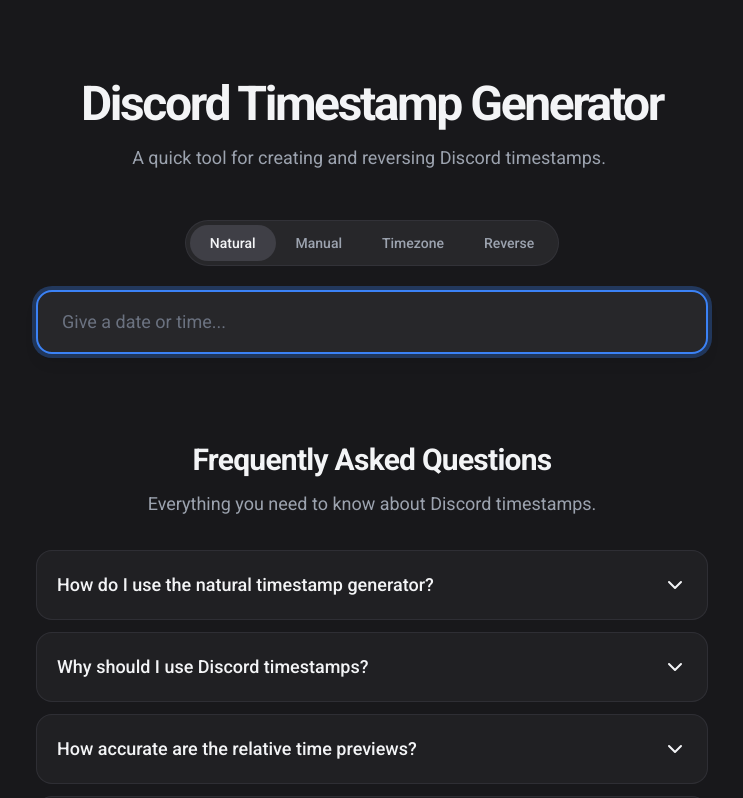
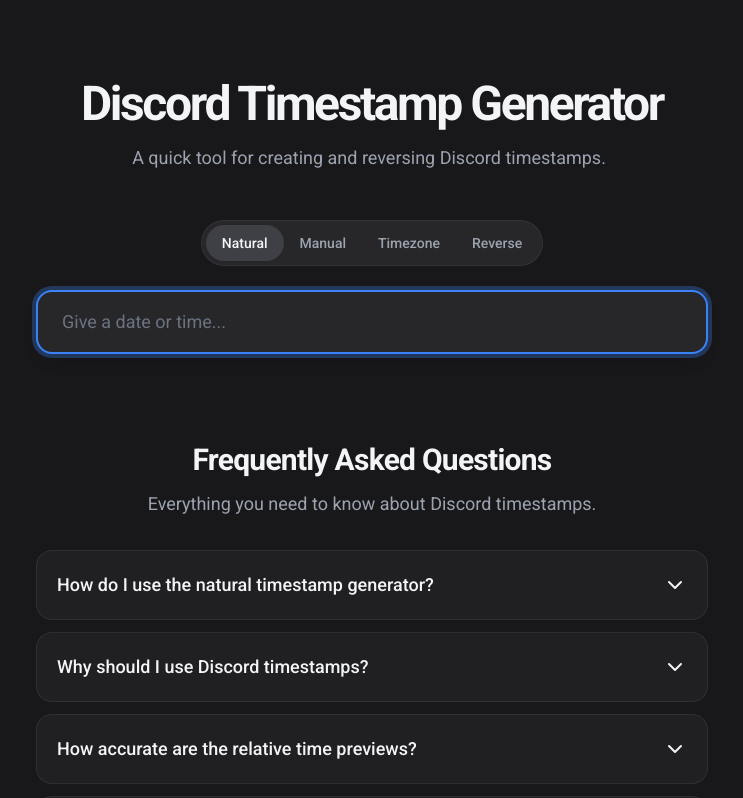
Before and after one commit to SyntaxGhost404/Discord-Timestamp-Generator, a React (Vite) app: page / in a window 1280 px wide. Shown: the top 798 px of the page, without its empty margins (268-1011 px from the left). Built offline with nearby package versions, Linux system fonts and the light colour scheme.

Commit message:
style: Adjust ModeToggle padding
Reduce horizontal padding on ModeToggle buttons to improve visual spacing and alignment with other UI elements.

```diff
--- a/components/ModeToggle.tsx
+++ b/components/ModeToggle.tsx
@@ -22,7 +22,7 @@ export const ModeToggle: React.FC<ModeToggleProps> = ({ mode, onModeChange }) =>
                 <button
                     key={m.id}
                     onClick={() => onModeChange(m.id)}
-                    className={`relative px-5 py-2 text-sm font-medium rounded-full transition-colors ${
+                    className={`relative px-4 py-2 text-sm font-medium rounded-full transition-colors ${
                         mode === m.id ? 'text-gray-100' : 'text-gray-400 hover:text-gray-200'
                     }`}
                 >
```
